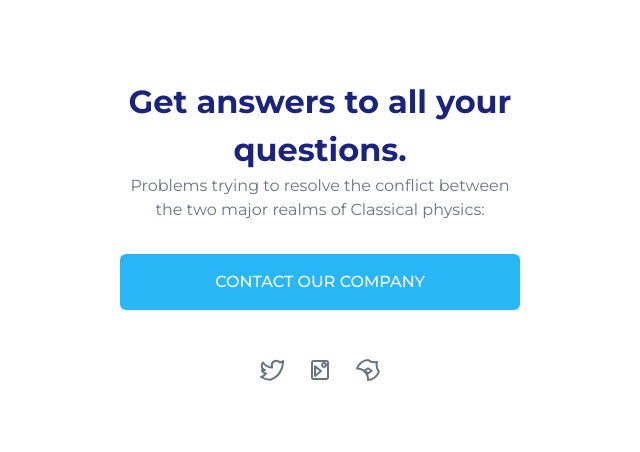
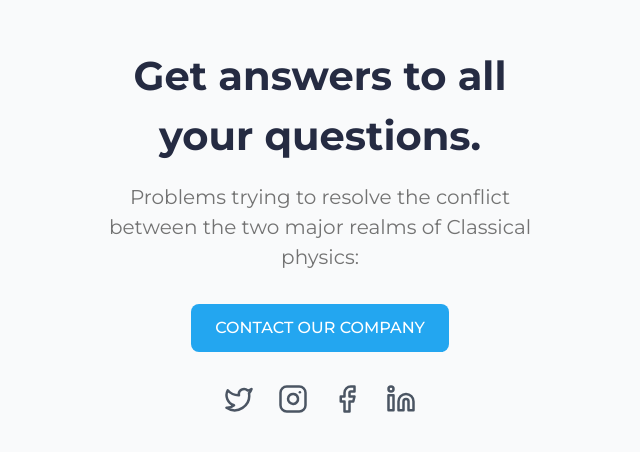
Before and after one commit to hediye-ersan/Trend-Kod, a React (Vite) app: page /contact in a window 1280 px wide. Shown: the part 170-622 px from the top of the page, without its empty margins (320-960 px from the left). Built offline with nearby package versions, Linux system fonts and the light colour scheme; a web font is replaced by a local one.

Commit message:
Gerekli Tailwindcss stillendirmeleri sağlandı

```diff
--- a/src/components/CategoryCard.jsx
+++ b/src/components/CategoryCard.jsx
@@ -23,8 +23,8 @@ export default function FashionCategories() {
   };
 
   return (
-    <div className="container mx-auto px-4 pb-8 ">
-      <div className="grid grid-cols-1 sm:grid-cols-2 lg:grid-cols-5 gap-6 max-w-screen-lg mx-auto">
+    <div className="container mx-auto px-4 pb-8">
+    <div className="grid grid-cols-1 sm:grid-cols-2 lg:grid-cols-4 xl:grid-cols-5 gap-6 max-w-screen-xl mx-auto">
       {topCategories.map((category, index) => (
         <div
           key={index}
@@ -32,15 +32,15 @@ export default function FashionCategories() {
           className="relative block overflow-hidden rounded-lg shadow-lg group cursor-pointer transition-all duration-300 transform hover:scale-105"
         >
           <div
-              className="w-full h-full flex items-center justify-center bg-cover bg-center bg-no-repeat transition-transform duration-300 group-hover:scale-110"
+            className="w-full h-64 sm:h-80 lg:h-96 flex items-center justify-center bg-cover bg-center bg-no-repeat transition-transform duration-300 group-hover:scale-110"
             style={{ backgroundImage: `url(${category.img})` }}
           >
             <div className="absolute inset-0 bg-black bg-opacity-40 group-hover:bg-opacity-50 transition-all duration-300"></div>
             <div className="relative flex flex-col items-center justify-center text-white px-6 py-4">
-                <h3 className="text-2xl sm:text-3xl font-semibold mb-2 text-center transition-all duration-300 group-hover:text-yellow-400">
+              <h3 className="text-lg sm:text-2xl font-semibold mb-2 text-center transition-all duration-300 group-hover:text-yellow-400">
                 {category.title}
               </h3>
-                <p className="text-lg sm:text-xl font-light text-center transition-all duration-300 group-hover:text-white">
+              <p className="text-sm sm:text-lg font-light text-center transition-all duration-300 group-hover:text-white">
                 {category.rating} ⭐️
               </p>
             </div>
@@ -52,5 +52,5 @@ export default function FashionCategories() {
       ))}
     </div>
   </div>
-  );
+  )
 }
--- a/src/components/ProductCard.jsx
+++ b/src/components/ProductCard.jsx
@@ -3,8 +3,8 @@ import { Link } from 'react-router-dom';
 
 const ProductCard = ({ id, name, description, price, discountedPrice, image }) => {
   return (
-    <section className="p-4 pt-0">
-      <div className="flex flex-col flex-wrap bg-white shadow-lg rounded-lg overflow-hidden hover:scale-105 transition-transform duration-300 ease-in-out">
+    <section className="p-4 pt-0 bg-gray-50">
+      <div className="flex flex-col flex-wrap  shadow-lg rounded-lg overflow-hidden hover:scale-105 transition-transform duration-300 ease-in-out">
         <Link to={`/products/${id}`} className="group">
           {/* Ürün Görseli */}
           <div className="relative">
--- a/src/layout/Contact.jsx
+++ b/src/layout/Contact.jsx
@@ -1,50 +1,35 @@
+import { Twitter, Facebook, Instagram, Linkedin } from 'lucide-react';
 export default function ContactPage() {
   return (
-      <div style={{ minHeight: "100vh", display: "flex", flexDirection: "column", alignItems: "center", justifyContent: "center", padding: "1rem", backgroundColor: "white" }}>
-        <div style={{ width: "100%", maxWidth: "400px", textAlign: "center" }}>
-          <div style={{ marginBottom: "2rem" }}>
-            <h1 style={{ fontSize: "2rem", fontWeight: "bold", color: "#1a237e" }}>
+    <div className="min-h-screen flex flex-col items-center justify-center bg-gray-50 ">
+      <div className="w-full max-w-md text-center">
+        <div className="mb-8 ">
+          <h2 className="text-h2 font-bold mb-4">
             Get answers to all your questions.
-            </h1>
-            <p style={{ fontSize: "1rem", color: "#6b7280", lineHeight: "1.5" }}>
+          </h2>
+          <h4 className="text-secondText text-h4 mt-2">
             Problems trying to resolve the conflict between the two major realms of Classical physics:
-            </p>
+          </h4>
         </div>
 
         <button
-            style={{
-              width: "100%",
-              backgroundColor: "#29B6F6",
-              color: "white",
-              padding: "1rem",
-              fontSize: "1rem",
-              fontWeight: "500",
-              border: "none",
-              cursor: "pointer",
-              borderRadius: "0.375rem",
-              transition: "background-color 0.3s",
-            }}
-            onMouseOver={(e) => e.target.style.backgroundColor = "#0288D1"}
-            onMouseOut={(e) => e.target.style.backgroundColor = "#29B6F6"}
+          className="px-6 bg-blueText text-white py-3 font-medium rounded-lg hover:bg-custom-gradient transition-colors"
         >
           CONTACT OUR COMPANY
         </button>
 
-          <div style={{ marginTop: "3rem", display: "flex", justifyContent: "center", gap: "1.5rem" }}>
-            <a href="#" style={{ color: "#6b7280", textDecoration: "none" }}>
-              <svg xmlns="http://www.w3.org/2000/svg" width="24" height="24" fill="none" viewBox="0 0 24 24" stroke="currentColor">
-                <path strokeLinecap="round" strokeLinejoin="round" strokeWidth="2" d="M23 3a10.9 10.9 0 01-3.14 1.53A4.48 4.48 0 0012 8.47V9.5C8.6 9.36 5.17 7.66 3 4.44 3 4.44-1 10 5 12.1c-.9.4-1.95.5-3.1.2a4.5 4.5 0 004.19 3.11A9 9 0 011 19c2.8 1.73 6.1 2.75 9.62 2.64A19 19 0 0023 3z" />
-              </svg>
+        <div className="mt-8 flex justify-center gap-6">
+          <a href="#" className="text-gray-600 hover:text-gray-800">
+            <Twitter size={30} />
           </a>
-            <a href="#" style={{ color: "#6b7280", textDecoration: "none" }}>
-              <svg xmlns="http://www.w3.org/2000/svg" width="24" height="24" fill="none" viewBox="0 0 24 24" stroke="currentColor">
-                <path strokeLinecap="round" strokeLinejoin="round" strokeWidth="2" d="M18.364 3H5.636C4.734 3 4 3.734 4 4.636v14.728C4 20.266 4.734 21 5.636 21h12.728c.902 0 1.636-.734 1.636-1.636V4.636C20 3.734 19.266 3 18.364 3zM16 8.818c-.531 0-1.04-.21-1.414-.586A1.994 1.994 0 0114 7c0-.531.21-1.04.586-1.414A1.994 1.994 0 0116 5c.531 0 1.04.21 1.414.586A1.994 1.994 0 0118 7c0 .531-.21 1.04-.586 1.414A1.994 1.994 0 0116 8.818zM7 17.909V8.182l6 4.864-6 4.864z" />
-              </svg>
+          <a href="#" className="text-gray-600 hover:text-gray-800">
+            <Instagram size={30} />
           </a>
-            <a href="#" style={{ color: "#6b7280", textDecoration: "none" }}>
-              <svg xmlns="http://www.w3.org/2000/svg" width="24" height="24" fill="none" viewBox="0 0 24 24" stroke="currentColor">
-                <path strokeLinecap="round" strokeLinejoin="round" strokeWidth="2" d="M20.94 4.06A10.91 10.91 0 0112 2C7.09 2 2.64 5.64 1.06 10.44A10.91 10.91 0 0112 22c4.91 0 9.36-3.64 10.94-8.44A10.91 10.91 0 0120.94 4.06zM12 15.36l-3.6-2.58L12 10.2l3.6 2.58L12 15.36z" />
-              </svg>
+          <a href="#" className="text-gray-600 hover:text-gray-800">
+            <Facebook size={30} />
+          </a>
+          <a href="#" className="text-gray-600 hover:text-gray-800">
+            <Linkedin size={30} />
           </a>
         </div>
       </div>
--- a/src/layout/Header.jsx
+++ b/src/layout/Header.jsx
@@ -39,13 +39,13 @@ const Navbar = () => {
 
     return (
         <>
-            <nav className="bg-transparent px-2 md:px-8 flex items-center justify-between py-8 bg-custom-gradient mb-16">
+            <nav className="bg-transparent w-full px-4 md:px-8 flex items-center justify-between py-8 bg-custom-gradient mb-16">
                 {/* Sol Taraf */}
                 <div className="md:text-h3 text-h6 font-bold">Bandage</div>
                 <div className="flex items-center justify-center ">
                     {user ? (
-                        <p className="md:text-h3 text-h6  font-bold  transition-all duration-300">
-                            Welcome, <span className="font-extrabold text-blueText hover:text-primaryText">{user.name}</span>! 🎉
+                        <p className="md:text-h3 sm:text-h6 font-bold  transition-all duration-300">
+                            Welcome, <span className="font-extrabold text-blueText hover:text-primaryText ">{user.name}</span>! 🎉
                         </p>
                     ) : (
                         <p className="text-2xl font-bold  transition-all duration-300 ">
--- a/src/page/ShopPage.jsx
+++ b/src/page/ShopPage.jsx
@@ -17,7 +17,7 @@ function ShopPage() {
   const [sort, setSort] = useState('');
   const [filter, setFilter] = useState('');
   const [page, setPage] = useState(1);
-  const [limit] = useState(10);
+  const [limit] = useState(12);
 
   useEffect(() => {
     const query = new URLSearchParams();
```
Also changed, not shown: src/components/ProductDetailCard.jsx (+5 -6 lines), src/layout/Pagination.jsx (+30 -7 lines), src/page/ProductDetails.jsx (indentation only). Lines whose indentation alone changed are shown as unchanged.
